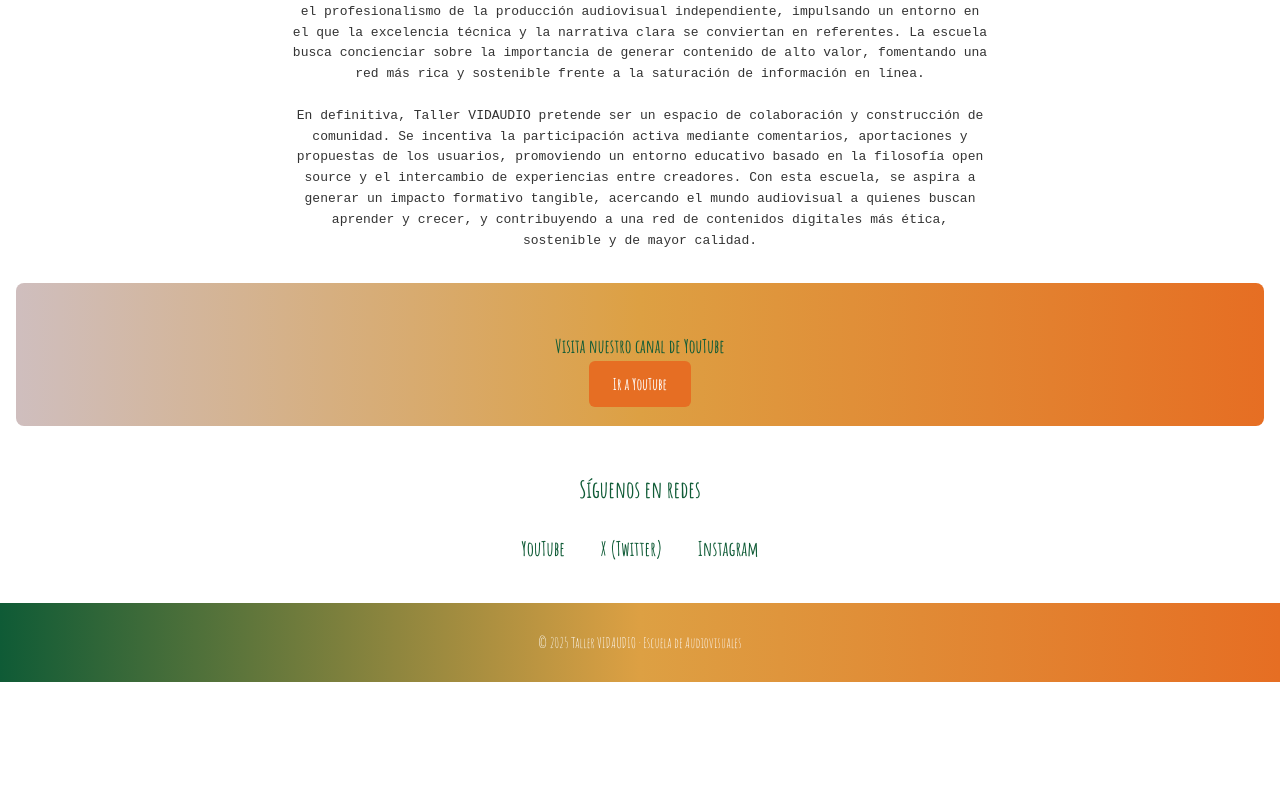
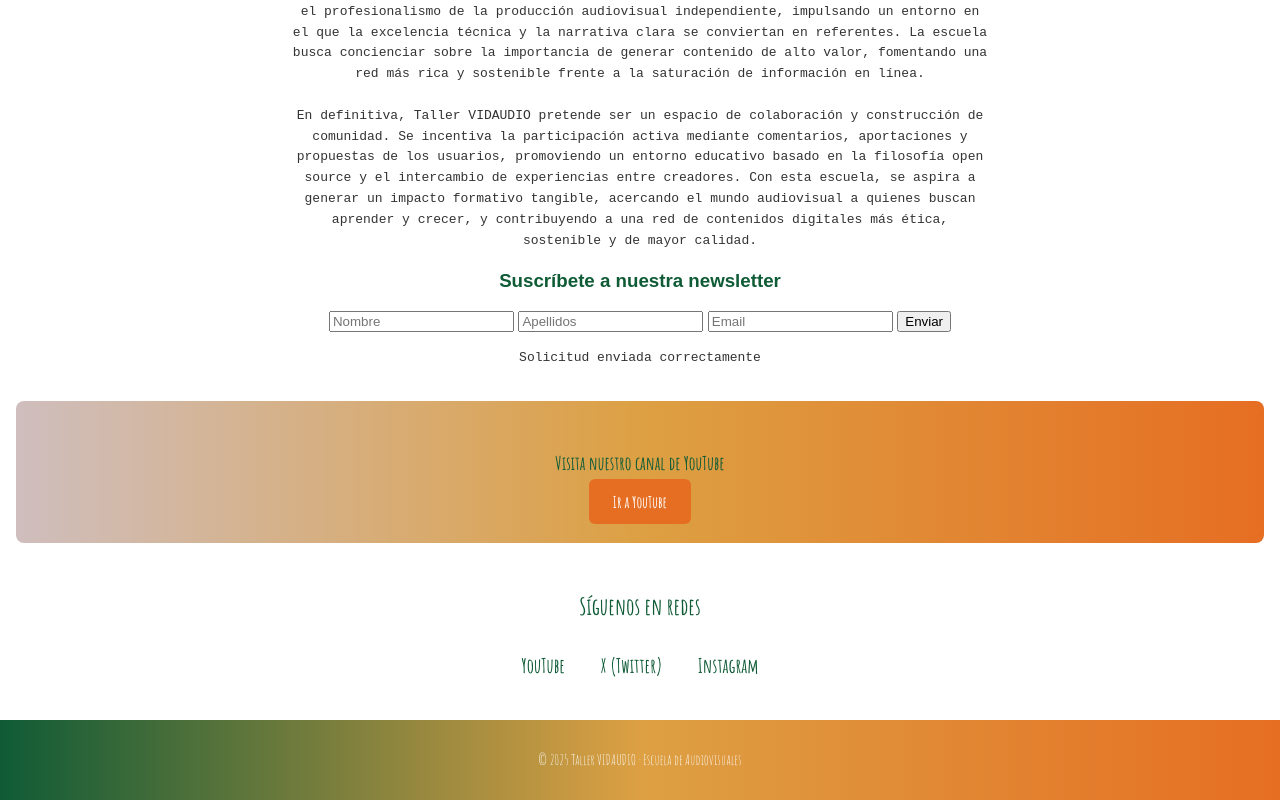
Before and after one commit to tenorvictor/landingpage, a plain HTML site: page index.html in a window 1280 px wide. Shown: the part 1424-2224 px from the top of the page. Before the commit the page ends 2106 px from the top, so only its background shows below. Drawn offline with Linux system fonts and the light colour scheme; a web font is replaced by a local one.

Commit message:
index.html

```diff
--- a/index.html
+++ b/index.html
@@ -42,6 +42,27 @@
         <br>
         En definitiva, Taller VIDAUDIO pretende ser un espacio de colaboración y construcción de comunidad. Se incentiva la participación activa mediante comentarios, aportaciones y propuestas de los usuarios, promoviendo un entorno educativo basado en la filosofía open source y el intercambio de experiencias entre creadores. Con esta escuela, se aspira a generar un impacto formativo tangible, acercando el mundo audiovisual a quienes buscan aprender y crecer, y contribuyendo a una red de contenidos digitales más ética, sostenible y de mayor calidad.
         </p>
+
+        <!-- Formulario Newsletter -->
+
+   <section class="newsletter">
+
+     <h3>Suscríbete a nuestra newsletter</h3>
+
+      <form action="#enviado" method="get">
+        <input type="text" name="nombre" placeholder="Nombre" required>
+        <input type="text" name="apellidos" placeholder="Apellidos" required>
+        <input type="email" name="email" placeholder="Email" required>
+        <button type="submit">Enviar</button>
+      </form>
+
+       <p id="enviado" class="confirmacion">
+        Solicitud enviada correctamente
+       </p>
+
+   </section>
+
+
     </section>
 
     <section class="youtube">
```
